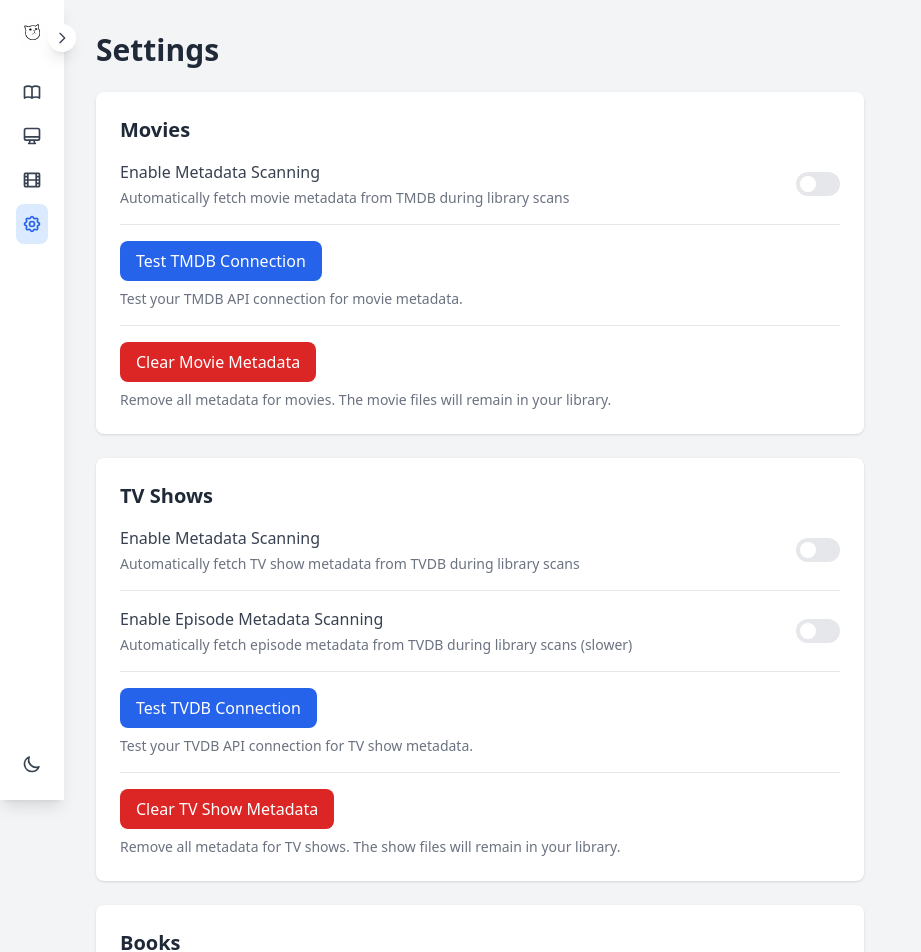
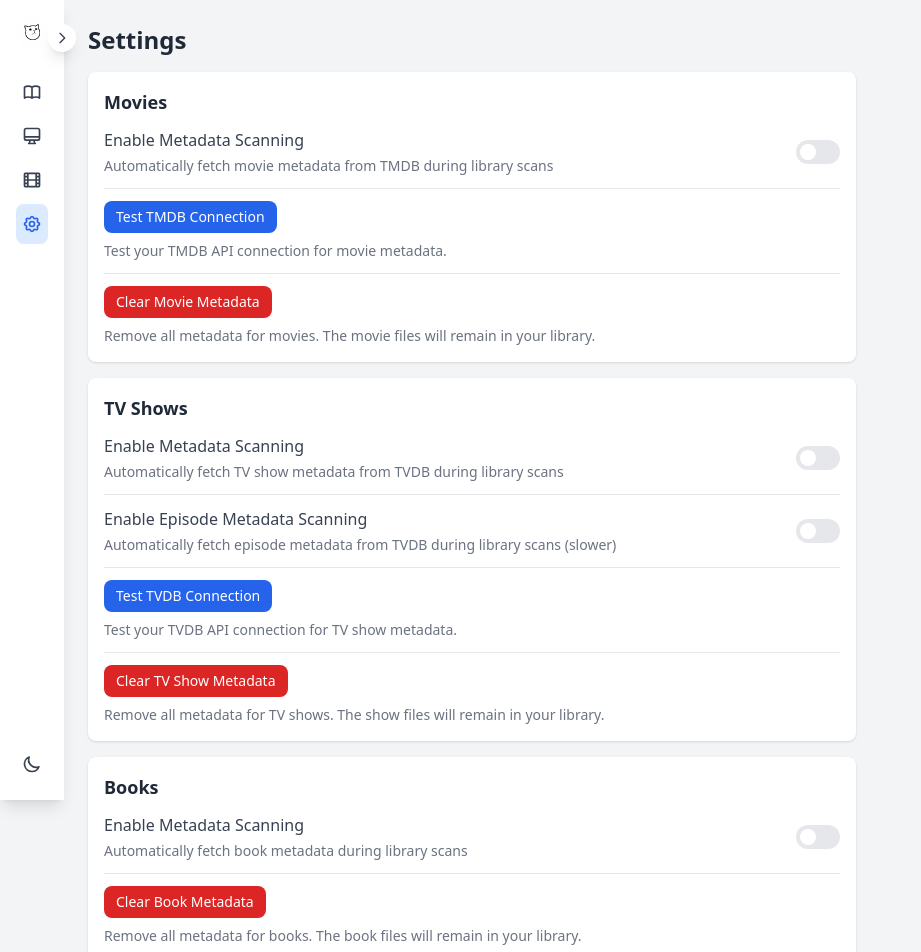
Before and after one commit to NC1107/simple-media, a React (Vite) app in the folder apps/frontend/: page /settings in a window 1280 px wide. Shown: the top 952 px of the page, without its empty margins (0-921 px from the left). Built offline with nearby package versions, Linux system fonts and the light colour scheme; no server answers.

Commit message:
compacting settings padding

```diff
--- a/apps/frontend/src/components/Settings.tsx
+++ b/apps/frontend/src/components/Settings.tsx
@@ -210,23 +210,23 @@ function Settings() {
 
   if (loading) {
     return (
-      <div className="p-8">
-        <h1 className="text-3xl font-bold mb-6 text-gray-800 dark:text-gray-100">Settings</h1>
+      <div className="p-6">
+        <h1 className="text-2xl font-bold mb-4 text-gray-800 dark:text-gray-100">Settings</h1>
         <div className="text-gray-600 dark:text-gray-400">Loading settings...</div>
       </div>
     )
   }
 
   return (
-    <div className="p-8">
-      <h1 className="text-3xl font-bold mb-6 text-gray-800 dark:text-gray-100">Settings</h1>
+    <div className="p-6">
+      <h1 className="text-2xl font-bold mb-4 text-gray-800 dark:text-gray-100">Settings</h1>
 
-      <div className="max-w-3xl space-y-6">
+      <div className="max-w-3xl space-y-4">
         {/* Movies Settings */}
-        <div className="bg-white dark:bg-gray-800 rounded-lg shadow p-6">
-          <h2 className="text-xl font-semibold mb-4 text-gray-800 dark:text-gray-100">Movies</h2>
+        <div className="bg-white dark:bg-gray-800 rounded-lg shadow p-4">
+          <h2 className="text-lg font-semibold mb-3 text-gray-800 dark:text-gray-100">Movies</h2>
 
-          <div className="space-y-4">
+          <div className="space-y-3">
             <div className="flex items-center justify-between">
               <div>
                 <label className="font-medium text-gray-700 dark:text-gray-300">
@@ -253,12 +253,12 @@ function Settings() {
               </button>
             </div>
 
-            <div className="pt-4 border-t border-gray-200 dark:border-gray-700">
-              <div className="mb-4">
+            <div className="pt-3 border-t border-gray-200 dark:border-gray-700">
+              <div className="mb-3">
                 <button
                   onClick={handleTestTMDB}
                   disabled={testingTMDB}
-                  className="px-4 py-2 bg-blue-600 hover:bg-blue-700 text-white rounded-lg disabled:bg-gray-400 disabled:cursor-not-allowed transition-colors"
+                  className="px-3 py-1.5 bg-blue-600 hover:bg-blue-700 text-white rounded-lg disabled:bg-gray-400 disabled:cursor-not-allowed transition-colors text-sm"
                 >
                   {testingTMDB ? 'Testing...' : 'Test TMDB Connection'}
                 </button>
@@ -286,11 +286,11 @@ function Settings() {
                 )}
               </div>
 
-              <div className="pt-4 border-t border-gray-200 dark:border-gray-700">
+              <div className="pt-3 border-t border-gray-200 dark:border-gray-700">
                 <button
                   onClick={() => setConfirmDialog({ type: 'movie', isOpen: true })}
                   disabled={clearingMovies}
-                  className="px-4 py-2 bg-red-600 hover:bg-red-700 text-white rounded-lg disabled:opacity-50 disabled:cursor-not-allowed transition-colors"
+                  className="px-3 py-1.5 bg-red-600 hover:bg-red-700 text-white rounded-lg disabled:opacity-50 disabled:cursor-not-allowed transition-colors text-sm"
                 >
                   {clearingMovies ? 'Clearing...' : 'Clear Movie Metadata'}
                 </button>
@@ -303,10 +303,10 @@ function Settings() {
         </div>
 
         {/* TV Shows Settings */}
-        <div className="bg-white dark:bg-gray-800 rounded-lg shadow p-6">
-          <h2 className="text-xl font-semibold mb-4 text-gray-800 dark:text-gray-100">TV Shows</h2>
+        <div className="bg-white dark:bg-gray-800 rounded-lg shadow p-4">
+          <h2 className="text-lg font-semibold mb-3 text-gray-800 dark:text-gray-100">TV Shows</h2>
 
-          <div className="space-y-4">
+          <div className="space-y-3">
             <div className="flex items-center justify-between">
               <div>
                 <label className="font-medium text-gray-700 dark:text-gray-300">
@@ -333,7 +333,7 @@ function Settings() {
               </button>
             </div>
 
-            <div className="flex items-center justify-between pt-4 border-t border-gray-200 dark:border-gray-700">
+            <div className="flex items-center justify-between pt-3 border-t border-gray-200 dark:border-gray-700">
               <div>
                 <label className="font-medium text-gray-700 dark:text-gray-300">
                   Enable Episode Metadata Scanning
@@ -359,12 +359,12 @@ function Settings() {
               </button>
             </div>
 
-            <div className="pt-4 border-t border-gray-200 dark:border-gray-700">
-              <div className="mb-4">
+            <div className="pt-3 border-t border-gray-200 dark:border-gray-700">
+              <div className="mb-3">
                 <button
                   onClick={handleTestTVDB}
                   disabled={testingTVDB}
-                  className="px-4 py-2 bg-blue-600 hover:bg-blue-700 text-white rounded-lg disabled:bg-gray-400 disabled:cursor-not-allowed transition-colors"
+                  className="px-3 py-1.5 bg-blue-600 hover:bg-blue-700 text-white rounded-lg disabled:bg-gray-400 disabled:cursor-not-allowed transition-colors text-sm"
                 >
                   {testingTVDB ? 'Testing...' : 'Test TVDB Connection'}
                 </button>
@@ -392,11 +392,11 @@ function Settings() {
                 )}
               </div>
 
-              <div className="pt-4 border-t border-gray-200 dark:border-gray-700">
+              <div className="pt-3 border-t border-gray-200 dark:border-gray-700">
                 <button
                   onClick={() => setConfirmDialog({ type: 'TV show', isOpen: true })}
                   disabled={clearingTV}
-                  className="px-4 py-2 bg-red-600 hover:bg-red-700 text-white rounded-lg disabled:opacity-50 disabled:cursor-not-allowed transition-colors"
+                  className="px-3 py-1.5 bg-red-600 hover:bg-red-700 text-white rounded-lg disabled:opacity-50 disabled:cursor-not-allowed transition-colors text-sm"
                 >
                   {clearingTV ? 'Clearing...' : 'Clear TV Show Metadata'}
                 </button>
@@ -409,10 +409,10 @@ function Settings() {
         </div>
 
         {/* Books Settings */}
-        <div className="bg-white dark:bg-gray-800 rounded-lg shadow p-6">
-          <h2 className="text-xl font-semibold mb-4 text-gray-800 dark:text-gray-100">Books</h2>
+        <div className="bg-white dark:bg-gray-800 rounded-lg shadow p-4">
+          <h2 className="text-lg font-semibold mb-3 text-gray-800 dark:text-gray-100">Books</h2>
 
-          <div className="space-y-4">
+          <div className="space-y-3">
             <div className="flex items-center justify-between">
               <div>
                 <label className="font-medium text-gray-700 dark:text-gray-300">
@@ -439,11 +439,11 @@ function Settings() {
               </button>
             </div>
 
-            <div className="pt-4 border-t border-gray-200 dark:border-gray-700">
+            <div className="pt-3 border-t border-gray-200 dark:border-gray-700">
               <button
                 onClick={() => setConfirmDialog({ type: 'book', isOpen: true })}
                 disabled={clearingBooks}
-                className="px-4 py-2 bg-red-600 hover:bg-red-700 text-white rounded-lg disabled:opacity-50 disabled:cursor-not-allowed transition-colors"
+                className="px-3 py-1.5 bg-red-600 hover:bg-red-700 text-white rounded-lg disabled:opacity-50 disabled:cursor-not-allowed transition-colors text-sm"
               >
                 {clearingBooks ? 'Clearing...' : 'Clear Book Metadata'}
               </button>
@@ -455,10 +455,10 @@ function Settings() {
         </div>
 
         {/* General Settings */}
-        <div className="bg-white dark:bg-gray-800 rounded-lg shadow p-6">
-          <h2 className="text-xl font-semibold mb-4 text-gray-800 dark:text-gray-100">General</h2>
+        <div className="bg-white dark:bg-gray-800 rounded-lg shadow p-4">
+          <h2 className="text-lg font-semibold mb-3 text-gray-800 dark:text-gray-100">General</h2>
 
-          <div className="space-y-4">
+          <div className="space-y-3">
             <div className="flex items-center justify-between">
               <div>
                 <label className="font-medium text-gray-700 dark:text-gray-300">
@@ -487,7 +487,7 @@ function Settings() {
           </div>
         </div>
 
-        <div className="bg-blue-50 dark:bg-blue-900/20 border border-blue-200 dark:border-blue-800 rounded-lg p-4">
+        <div className="bg-blue-50 dark:bg-blue-900/20 border border-blue-200 dark:border-blue-800 rounded-lg p-3">
           <p className="text-sm text-blue-800 dark:text-blue-200">
             <strong>Note:</strong> These settings only affect automatic scanning. You can manually fetch metadata for individual items regardless of these settings.
           </p>
```
